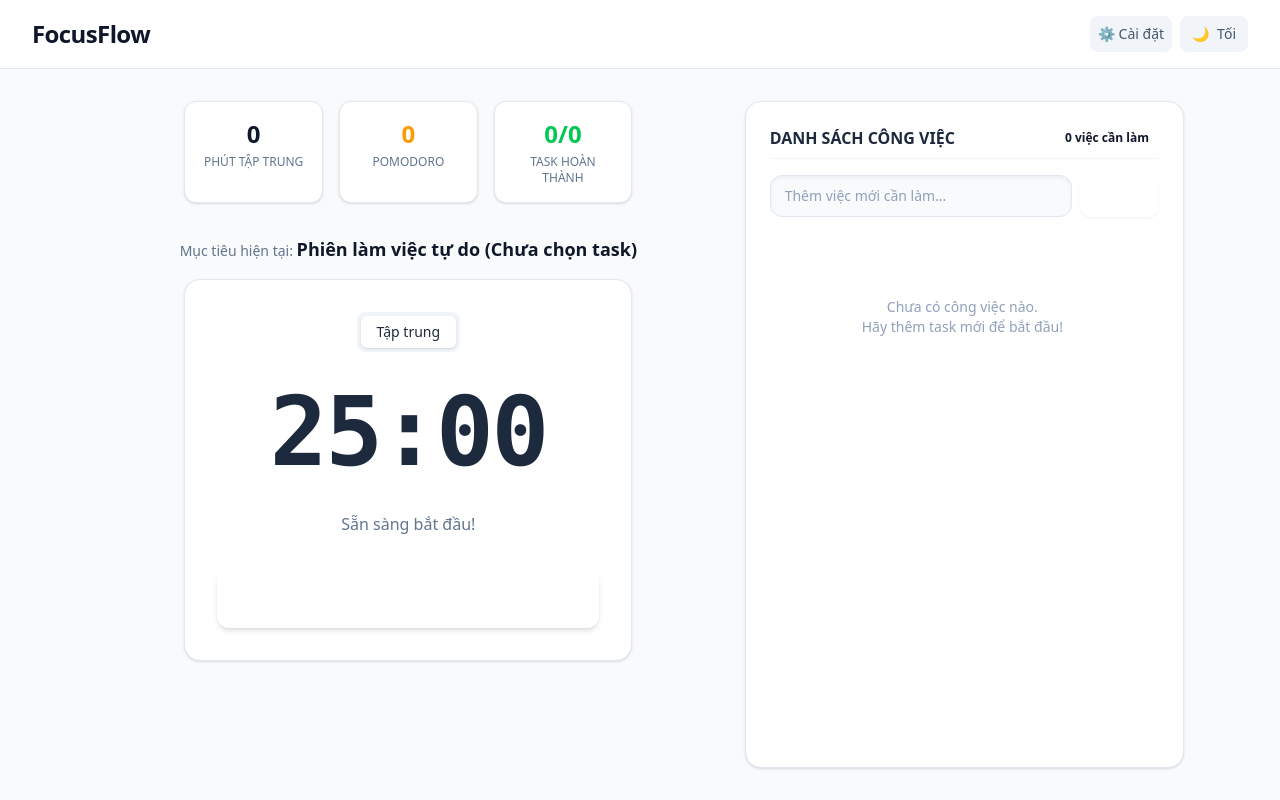
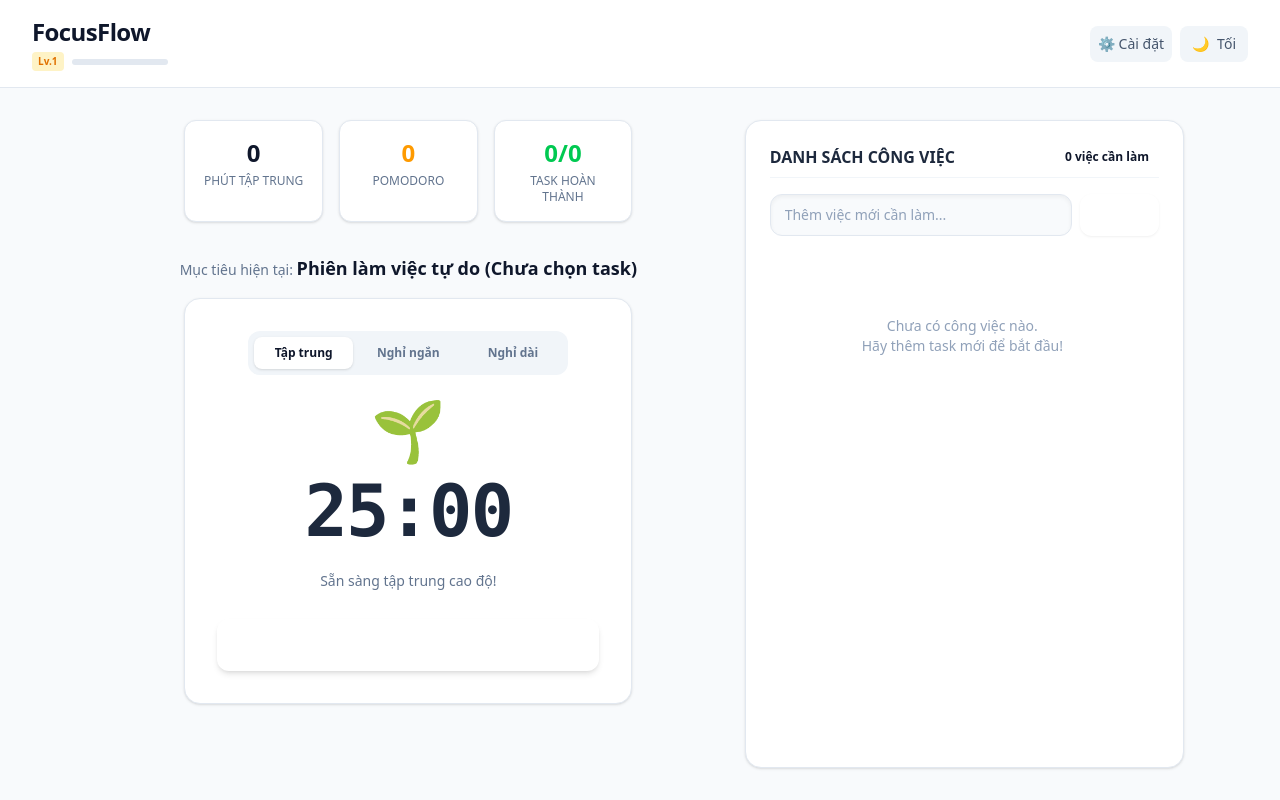
Before and after one commit to hongkyforwork07/focusflow, a React (Vite) app: page / in a window 1280 px wide. Built offline with nearby package versions, Linux system fonts and the light colour scheme.

Commit message:
Add Game

```diff
--- a/src/App.jsx
+++ b/src/App.jsx
@@ -8,11 +8,13 @@ import SettingsModal from './components/settings/SettingsModal';
 import { useTasks } from './hooks/useTasks';
 import { useSessions } from './hooks/useSessions';
 import { useLocalStorage } from './hooks/useLocalStorage';
+import { useGamification } from './hooks/useGamification';
 import { playAlarmSound } from './utils/sound';
 
 export default function App() {
   const { tasks, addTask, toggleTaskDone, deleteTask, incrementTaskProgress } = useTasks();
   const { sessions, addSession } = useSessions();
+  const { level, expProgress, gainExp } = useGamification();
 
   // State quản lý task đang được chọn làm mục tiêu cho Timer
   const [selectedTaskId, setSelectedTaskId] = useState(null);
@@ -39,7 +41,7 @@ export default function App() {
     // Phát âm thanh báo hiệu
     playAlarmSound();
 
-    // 1. Ghi lại lịch sử Session
+    // Ghi lại lịch sử Session
     addSession({
       taskId: selectedTask?.id,
       taskTitle: selectedTask?.title,
@@ -48,16 +50,22 @@ export default function App() {
       completed: true
     });
 
-    // 2. Nếu đang ở mode 'focus' và có chọn Task, cộng pomodoro cho task đó
-    if (selectedTask && mode === 'focus') {
-      incrementTaskProgress(selectedTask.id, durationSeconds);
+    // Nếu đang ở mode 'focus' và có chọn Task, cộng pomodoro cho task đó
+    if (mode === 'focus') {
+      gainExp(50); // Mỗi phiên tập trung thành công cộng 50 điểm
+    } else {
+      gainExp(10); // Nghỉ ngơi ngoan ngoãn cũng được cộng nhẹ 10 điểm khích lệ
     }
   };
 
   return (
     <div className="min-h-screen bg-slate-50 dark:bg-slate-900 transition-colors flex flex-col">
-      {/* Header điều hướng */}
-      <Header onOpenSettings={() => setIsSettingsOpen(true)} />
+      {/* Header dieu huong */}
+      <Header
+        onOpenSettings={() => setIsSettingsOpen(true)}
+        level={level}
+        expProgress={expProgress}
+      />
 
       {/* Nội dung chính */}
       <main className="flex-1 max-w-6xl w-full mx-auto p-4 sm:p-6 lg:p-8 flex flex-col">
--- a/src/components/common/Header.jsx
+++ b/src/components/common/Header.jsx
@@ -1,33 +1,38 @@
 import React from 'react';
 import { useTheme } from '../../hooks/useTheme';
 
-export default function Header({ onOpenSettings }) {
+export default function Header({ onOpenSettings, level, expProgress }) {
   const { theme, toggleTheme } = useTheme();
 
   return (
     <header className="flex justify-between items-center py-4 px-4 sm:px-8 bg-white dark:bg-slate-800 border-b border-slate-200 dark:border-slate-700 transition-colors">
-      <div className="flex items-center gap-2">
+      <div className="flex flex-col gap-1">
         <h1 className="text-xl sm:text-2xl font-bold text-brand-600 dark:text-brand-500 tracking-tight">
           FocusFlow
         </h1>
+
+        {/* Hệ thống Gamification: Huy hiệu và Thanh EXP */}
+        {level !== undefined && (
+          <div className="flex items-center gap-2">
+            <span className="text-[10px] font-bold px-1.5 py-0.5 bg-amber-100 dark:bg-amber-900/50 text-amber-600 dark:text-amber-400 rounded">
+              Lv.{level}
+            </span>
+            <div className="w-24 h-1.5 bg-slate-200 dark:bg-slate-700 rounded-full overflow-hidden">
+              <div
+                className="h-full bg-amber-400 transition-all duration-500 ease-out"
+                style={{ width: `${expProgress}%` }}
+              ></div>
+            </div>
+          </div>
+        )}
       </div>
 
       <div className="flex items-center gap-2">
-        {/* Setting button */}
-        <button
-          onClick={onOpenSettings}
-          className="p-2 rounded-lg bg-slate-100 dark:bg-slate-700 text-slate-600 dark:text-slate-300 hover:bg-slate-200 dark:hover:bg-slate-600 transition-all font-medium text-sm flex items-center gap-1"
-          title="Cài đặt"
-        >
+        <button onClick={onOpenSettings} className="p-2 rounded-lg bg-slate-100 dark:bg-slate-700 text-slate-600 dark:text-slate-300 hover:bg-slate-200 dark:hover:bg-slate-600 transition-all font-medium text-sm flex items-center gap-1">
           ⚙️ <span className="hidden sm:inline">Cài đặt</span>
         </button>
-
-        {/* Theme Switching */}
-        <button
-          onClick={toggleTheme}
-          className="px-3 py-2 rounded-lg bg-slate-100 dark:bg-slate-700 text-slate-600 dark:text-slate-300 hover:bg-slate-200 dark:hover:bg-slate-600 transition-all font-medium text-sm flex items-center gap-2"
-        >
-          {theme === 'dark' ? '☀️️' : '🌙'} <span className="hidden sm:inline">{theme === 'dark' ? 'Sáng' : 'Tối'}</span>
+        <button onClick={toggleTheme} className="px-3 py-2 rounded-lg bg-slate-100 dark:bg-slate-700 text-slate-600 dark:text-slate-300 hover:bg-slate-200 dark:hover:bg-slate-600 transition-all font-medium text-sm flex items-center gap-2">
+          {theme === 'dark' ? '☀' : '🌙'} <span className="hidden sm:inline">{theme === 'dark' ? 'Sáng' : 'Tối'}</span>
         </button>
       </div>
     </header>
--- a/src/components/timer/Timer.jsx
+++ b/src/components/timer/Timer.jsx
@@ -3,9 +3,9 @@ import { useTimer } from '../../features/timer/useTimer';
 import { formatTime } from '../../utils/formatTime';
 
 export default function Timer({ durationSeconds, onComplete }) {
-  const { status, remainingSeconds, duration, mode, start, pause, reset } = useTimer(durationSeconds);
+  const { status, remainingSeconds, duration, mode, start, pause, reset, switchMode } = useTimer(durationSeconds);
 
-  // Session Complete
+  // Kích hoạt ghi nhận khi hoàn thành phiên
   React.useEffect(() => {
     if (status === 'completed') {
       onComplete(duration, mode);
@@ -15,50 +15,99 @@ export default function Timer({ durationSeconds, onComplete }) {
   const isRunning = status === 'running';
   const isCompleted = status === 'completed';
 
+  // Tính toán phần trăm tiến độ (từ 0 đến 1)
+  const progress = duration > 0 ? 1 - (remainingSeconds / duration) : 0;
+
+  // Xác định giai đoạn của cây dựa trên %
+  let treeEmoji = "🌱"; // Hạt giống (dưới 30%)
+  if (isCompleted) {
+    treeEmoji = "🌳"; // Trưởng thành
+  } else if (progress > 0.7) {
+    treeEmoji = "🌲"; // Cây lớn (trên 70%)
+  } else if (progress > 0.3) {
+    treeEmoji = "🌿"; // Cây non (trên 30%)
+  }
+
+  // Nếu tạm dừng, đổi cây thành héo úa
+  if (status === 'paused') treeEmoji = "🥀";
+  // ----------------------------------------------------------------
+
+  // Định nghĩa các chế độ thời gian (tính bằng giây)
+  const modes = [
+    { id: 'focus', label: 'Tập trung', duration: durationSeconds },
+    { id: 'shortBreak', label: 'Nghỉ ngắn', duration: 5 * 60 },
+    { id: 'longBreak', label: 'Nghỉ dài', duration: 15 * 60 },
+  ];
+
   return (
-    <div className="flex flex-col items-center justify-center p-8 bg-white dark:bg-slate-800 rounded-2xl shadow-sm border border-slate-200 dark:border-slate-700 max-w-md mx-auto w-full">
-      <div className="flex gap-2 mb-8 bg-slate-100 dark:bg-slate-900 p-1 rounded-lg">
-        <button className="px-4 py-1.5 rounded-md text-sm font-medium bg-white dark:bg-slate-700 text-slate-800 dark:text-white shadow-sm">
-          Tập trung
-        </button>
+    <div className="flex flex-col items-center justify-center p-6 sm:p-8 bg-white dark:bg-slate-800 rounded-2xl shadow-sm border border-slate-200 dark:border-slate-700 max-w-md mx-auto w-full transition-all">
+
+      {/* Thanh chọn chế độ trực tiếp */}
+      <div className="flex gap-1.5 mb-6 bg-slate-100 dark:bg-slate-900 p-1.5 rounded-xl w-full max-w-xs">
+        {modes.map((m) => {
+          const isActive = mode === m.id;
+          return (
+            <button
+              key={m.id}
+              onClick={() => switchMode(m.id, m.duration)}
+              className={`flex-1 py-2 rounded-lg text-xs font-semibold transition-all ${
+                isActive
+                  ? 'bg-white dark:bg-slate-800 text-brand-600 dark:text-brand-400 shadow-sm'
+                  : 'text-slate-500 hover:text-slate-800 dark:hover:text-slate-200'
+              }`}
+            >
+              {m.label}
+            </button>
+          );
+        })}
       </div>
 
-      <div className={`text-7xl sm:text-8xl font-bold font-mono tabular-nums tracking-tight mb-8 transition-colors ${
+      {/* --- HIỂN THỊ CÂY TRỒNG --- */}
+      <div className="text-6xl mb-4 animate-bounce-slow transition-all duration-500 hover:scale-110 cursor-default" title="Trồng một cái cây bằng cách tập trung">
+        {mode === 'focus' ? treeEmoji : '☕'} {/* Nếu chế độ nghỉ, hiển thị cốc cà phê */}
+      </div>
+      {/* --------------------------------------------------- */}
+
+      {/* Mặt đồng hồ */}
+      <div className={`text-6xl sm:text-7xl font-bold font-mono tabular-nums tracking-tight mb-6 transition-colors ${
         isCompleted ? 'text-green-500' : 'text-slate-800 dark:text-slate-100'
       }`}>
         {formatTime(remainingSeconds)}
       </div>
 
-      <p className="text-slate-500 dark:text-slate-400 mb-8 font-medium h-6">
-        {status === 'idle' && 'Sẵn sàng bắt đầu!'}
-        {status === 'running' && 'Đang tập trung cao độ...'}
+      {/* Trạng thái chữ */}
+      <p className="text-slate-500 dark:text-slate-400 mb-6 font-medium text-sm h-6">
+        {status === 'idle' && (mode === 'focus' ? 'Sẵn sàng tập trung cao độ!' : 'Đã đến giờ nghỉ ngơi thư giãn.')}
+        {status === 'running' && (mode === 'focus' ? 'Đang trong phiên làm việc...' : 'Đang trong thời gian nghỉ...')}
         {status === 'paused' && 'Đã tạm dừng.'}
         {status === 'completed' && 'Hoàn thành phiên!'}
       </p>
 
-      <div className="flex items-center gap-4 w-full">
+      {/* Các nút điều khiển */}
+      <div className="flex items-center gap-3 w-full">
         {!isRunning ? (
           <button
             onClick={start}
             disabled={isCompleted}
-            className="flex-1 py-4 bg-brand-600 hover:bg-brand-500 disabled:opacity-50 text-white font-bold rounded-xl transition-all shadow-md active:scale-95 text-lg"
+            className="flex-1 py-3.5 bg-brand-600 hover:bg-brand-500 disabled:opacity-50 text-white font-bold rounded-xl transition-all shadow-md active:scale-95 text-base"
           >
             BẮT ĐẦU
           </button>
         ) : (
           <button
             onClick={pause}
-            className="flex-1 py-4 bg-amber-500 hover:bg-amber-400 text-white font-bold rounded-xl transition-all shadow-md active:scale-95 text-lg"
+            className="flex-1 py-3.5 bg-amber-500 hover:bg-amber-400 text-white font-bold rounded-xl transition-all shadow-md active:scale-95 text-base"
           >
             TẠM DỪNG
           </button>
         )}
 
-        {(status === 'paused' || status === 'completed') && (
+        {/* Nút Reset / Làm mới */}
+        {(status === 'paused' || status === 'completed' || status === 'running') && (
           <button
             onClick={reset}
-            className="p-4 bg-slate-100 dark:bg-slate-700 text-slate-600 dark:text-slate-300 font-bold rounded-xl transition-all"
-            title="Làm mới lại đồng hồ"
+            className="p-3.5 bg-slate-100 dark:bg-slate-700 text-slate-600 dark:text-slate-300 hover:bg-slate-200 dark:hover:bg-slate-600 font-bold rounded-xl transition-all active:scale-95"
+            title="Làm mới thời gian"
           >
             🔄
           </button>
--- /dev/null
+++ b/src/hooks/useGamification.js
@@ -0,0 +1,26 @@
+import { useLocalStorage } from './useLocalStorage';
+
+export function useGamification() {
+  // Mặc định người dùng bắt đầu ở Cấp 1, 0 EXP
+  const [exp, setExp] = useLocalStorage('ff:exp', 0);
+  const [level, setLevel] = useLocalStorage('ff:level', 1);
+
+  const gainExp = (amount) => {
+    setExp((prevExp) => {
+      const newExp = prevExp + amount;
+      // Công thức: Cứ 100 EXP thì lên 1 cấp (Level)
+      const newLevel = Math.floor(newExp / 100) + 1;
+
+      if (newLevel > level) {
+        setLevel(newLevel);
+        // Tương lai bạn có thể thêm âm thanh hoặc hiệu ứng pháo hoa khi lên cấp ở đây
+      }
+      return newExp;
+    });
+  };
+
+  // Tính toán % để vẽ thanh tiến trình kinh nghiệm
+  const expProgress = (exp % 100);
+
+  return { exp, level, expProgress, gainExp };
+}
```
